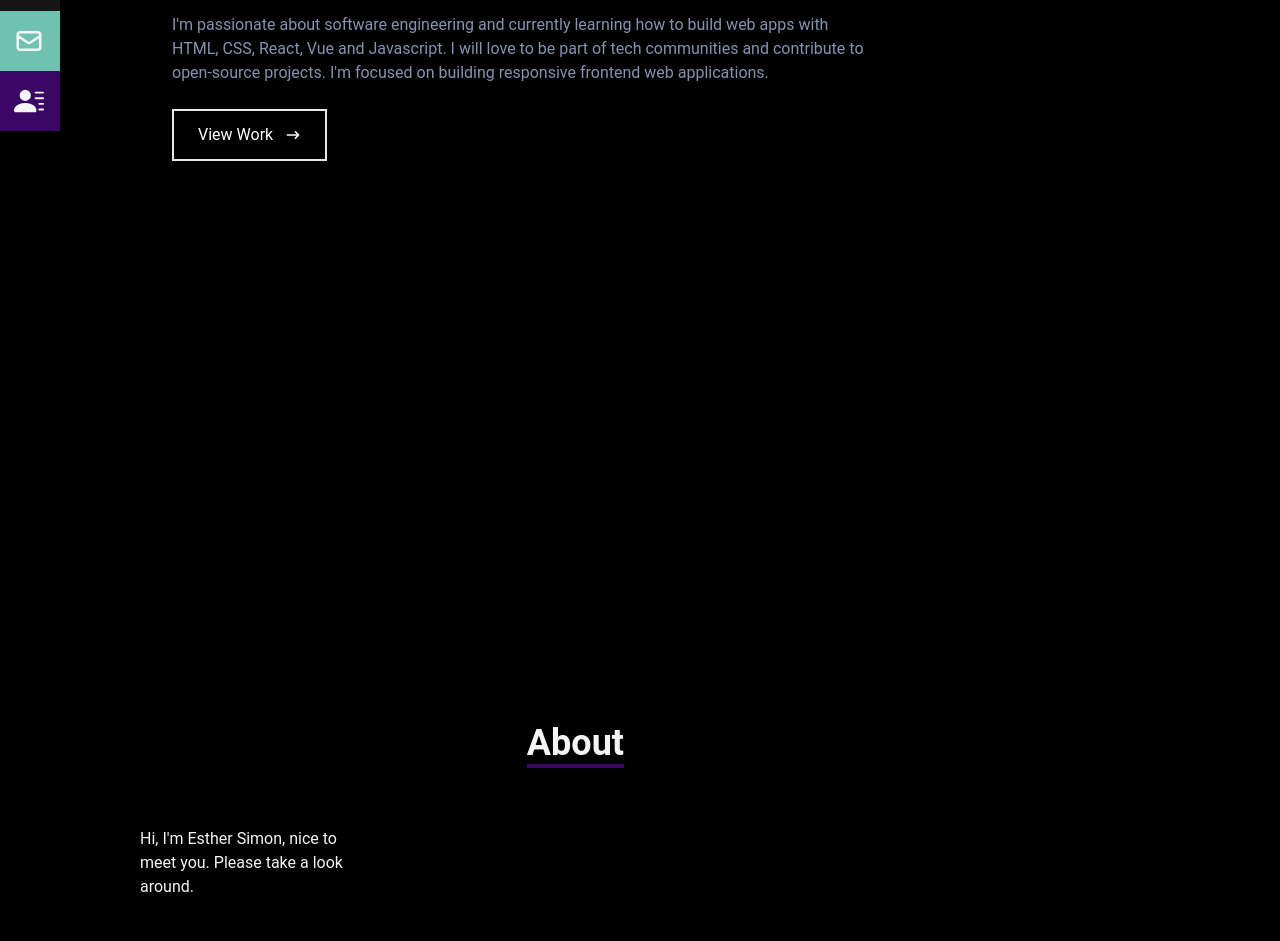
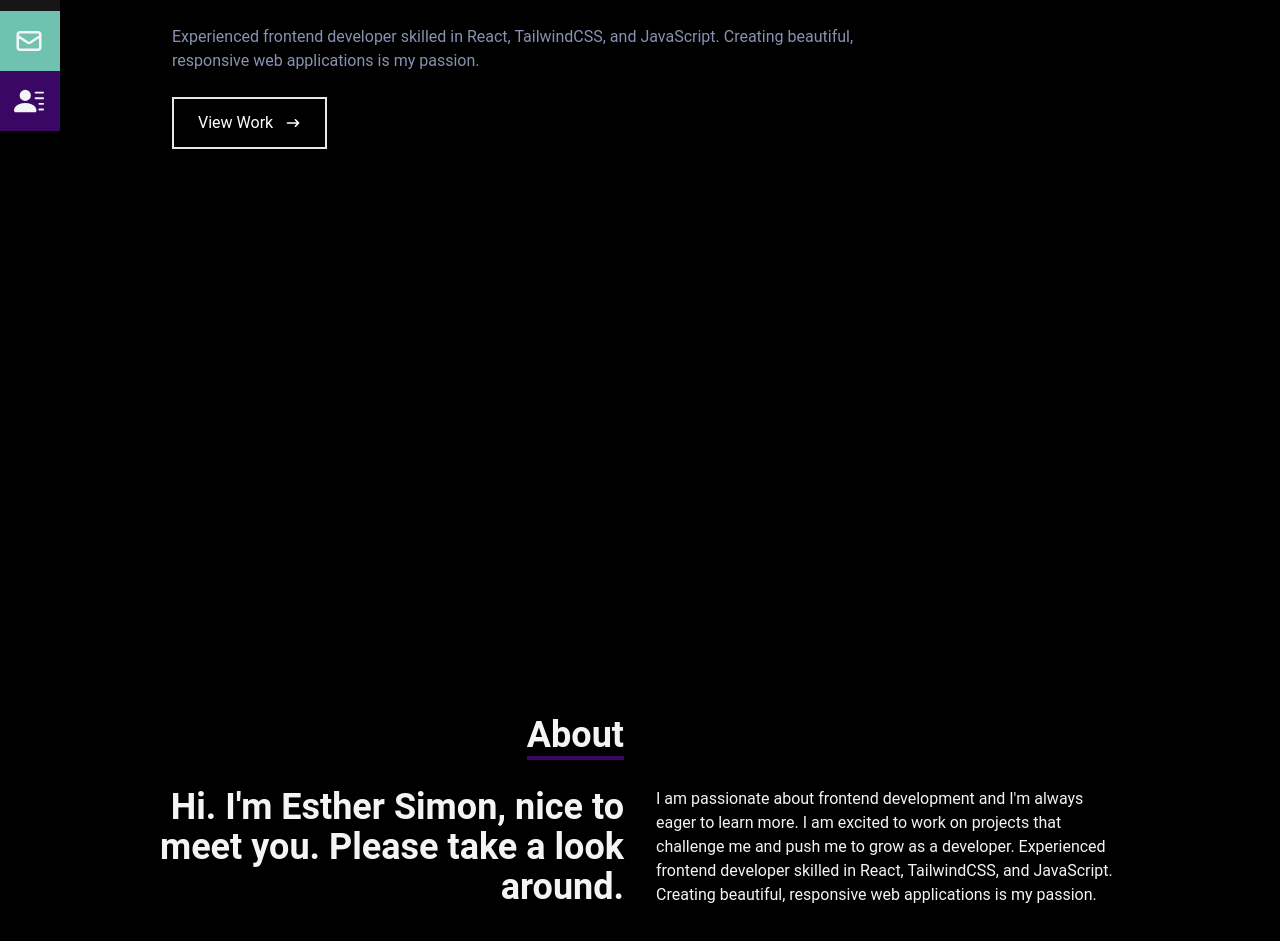
Before and after one commit to just-talis/Portfolio-, a React (Create React App) app: page / in a window 1280 px wide. Shown: the part 389-1330 px from the top of the page. Built offline with nearby package versions, Linux system fonts and the light colour scheme.

Commit message:
feat: added skills and about

```diff
--- a/src/components/About.js
+++ b/src/components/About.js
@@ -1,23 +1,36 @@
-import React from 'react'
+import React from "react";
 
 export const About = () => {
   return (
-    <div name='about' className='w-full h-screen bg-[black] text-gray-100'>
-        <div className='flex flex-col justify-center items-center w-full h-full'>
-            <div className='max-w-[1000px] w-full grid grid-cols-2 gap-8'>
-                <div className='sm:text-right pb-8 pl-4'>
-                    <p className='text-4xl font-bold inline border-b-4 border-purple-950'>About</p>
-                </div>
-                <div></div>
-                <div className='max-w-[1000px] w-full grid grid-cols-2 gap-8'>
-                    <div>
-                        <p>Hi, I'm Esther Simon, nice to meet you. Please take a look around.</p>
-                    </div>
-                </div>
-            </div>
+    <div name="about" className="w-full h-screen bg-[black] text-gray-100">
+      <div className="flex flex-col justify-center items-center w-full h-full">
+        <div className="max-w-[1000px] w-full grid grid-cols-2 gap-8">
+          <div className="sm:text-right pb-8 pl-4">
+            <p className="text-4xl font-bold inline border-b-4 border-purple-950">
+              About
+            </p>
+          </div>
+          <div></div>
         </div>
+        <div className="max-w-[1000px] w-full grid sm:grid-cols-2 gap-8 px-4">
+          <div className="sm:text-right text-4xl font-bold">
+            <p>
+              Hi. I'm Esther Simon, nice to meet you. Please take a look around.
+            </p>
+          </div>
+          <div>
+            <p>
+              I am passionate about frontend development and I'm always eager to
+              learn more. I am excited to work on projects that challenge me and
+              push me to grow as a developer. Experienced frontend developer
+              skilled in React, TailwindCSS, and JavaScript. Creating beautiful,
+              responsive web applications is my passion.
+            </p>
+          </div>
+        </div>
+      </div>
     </div>
-  )
-}
+  );
+};
 
-export default About
+export default About;
--- a/src/components/Main.js
+++ b/src/components/Main.js
@@ -13,17 +13,15 @@ function Main() {
           FRONTEND DEVELOPER.
         </h2>
         <p className="text-[#8892b0] max-w-[700px] py-4">
-          I'm passionate about software engineering and currently learning how
-          to build web apps with HTML, CSS, React, Vue and Javascript. I will
-          love to be part of tech communities and contribute to open-source
-          projects. I'm focused on building responsive frontend web
-          applications.
+          Experienced frontend developer skilled in React, TailwindCSS, and
+          JavaScript. Creating beautiful, responsive web applications is my
+          passion.
         </p>
         <div>
           <button className="hover:bg-[#6fc2b0] hover:border-[#6fc2b0] duration-300 text-white group border-2 px-6 py-3 my-2 flex items-center">
             View Work
             <span className="group-hover:rotate-90 duration-300">
-            <HiArrowNarrowRight  className="ml-3"/>
+              <HiArrowNarrowRight className="ml-3" />
             </span>
           </button>
         </div>
--- a/src/components/NavBar.js
+++ b/src/components/NavBar.js
@@ -2,7 +2,7 @@ import React, { useState } from "react";
 import { FaBars, FaTimes, FaGithub, FaLinkedin } from "react-icons/fa";
 import { HiOutlineMail } from "react-icons/hi";
 import { BsFillPersonLinesFill } from "react-icons/bs";
-import Logo from "../assets/logo.png";
+import Logo from "../assets/Esther.svg";
 
 function NavBar() {
   const [nav, setNav] = useState(false);
--- /dev/null
+++ b/src/components/Skills.js
@@ -0,0 +1,11 @@
+import React from 'react'
+
+export const Skills = () => {
+  return (
+    <div>Skills</div>
+  )
+}
+
+
+
+export default Skills;
```
Also changed, not shown: src/assets/ES.svg (added), src/assets/Esther.svg (added).
